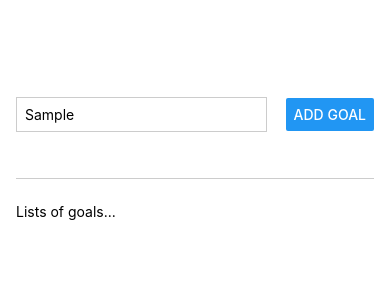
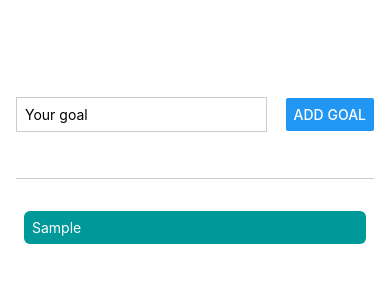
Before and after one commit to ollyhite/goalsApp_react_native, a React Native app: screen / in a window 390 px wide. Both pictures are taken after typing "Sample" into the empty fields and a click on the button "ADD GOAL". Shown: the top 300 px of the page. Built offline with nearby package versions, Linux system fonts and the light colour scheme.

Commit message:
add onChangeText/onPress function and map the goals list

```diff
--- a/App.js
+++ b/App.js
@@ -1,14 +1,34 @@
+import { useState } from "react";
 import { StyleSheet, Text, View, Button, TextInput } from "react-native";
 
 export default function App() {
+  const [inputText, setInputText] = useState("");
+  const [goals, setGoal] = useState([]);
+  function goalInputHandler(enteredText) {
+    setInputText(enteredText);
+  }
+
+  function addGoalHandler() {
+    setGoal((currentGoals) => [...currentGoals, inputText]);
+    setInputText("");
+  }
   return (
     <View style={styles.appContainer}>
       <View style={styles.inputContainer}>
-        <TextInput placeholder="Your goal" style={styles.textInput} />
-        <Button title="Add Goal" />
+        <TextInput
+          placeholder="Your goal"
+          style={styles.textInput}
+          onChangeText={goalInputHandler}
+          value={inputText}
+        />
+        <Button title="Add Goal" onPress={addGoalHandler} />
       </View>
       <View style={styles.goalsContainer}>
-        <Text>Lists of goals...</Text>
+        {goals.map((goal) => (
+          <Text style={styles.goalItem} key={goal}>
+            {goal}
+          </Text>
+        ))}
       </View>
     </View>
   );
@@ -38,5 +58,13 @@ const styles = StyleSheet.create({
   },
   goalsContainer: {
     flex: 5,
+    flexDirection: "column",
+  },
+  goalItem: {
+    margin: 8,
+    padding: 8,
+    borderRadius: 6,
+    backgroundColor: "#009999",
+    color: "white",
   },
 });
```
